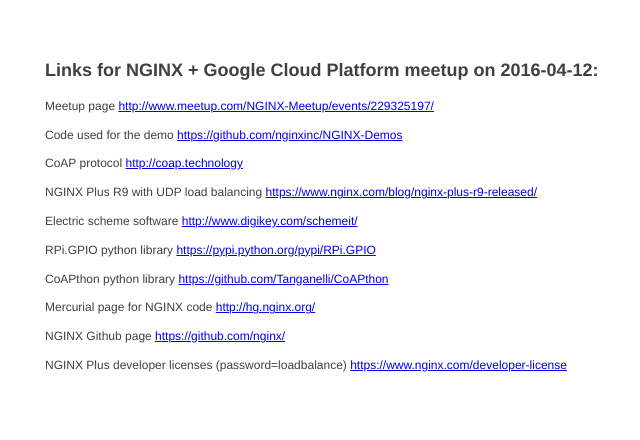
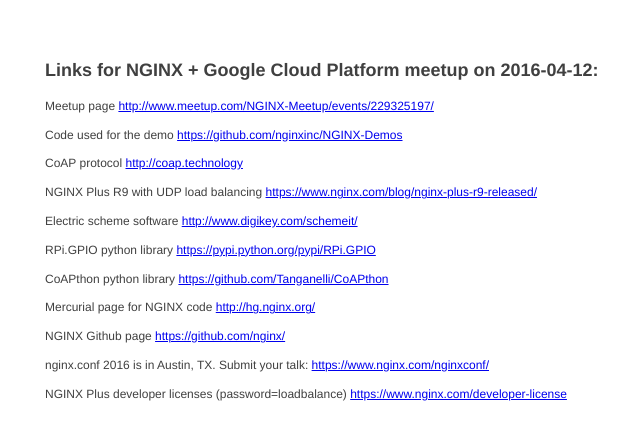
Before and after one commit to nshadrin/shadrin.org, a plain HTML site: page talks/2016-04-12-gcp-meetup/index.html in a window 1280 px wide. Shown: the whole page, without its empty margins (163-803 px from the left). Drawn offline with Linux system fonts and the light colour scheme.

Commit message:
added nginxconf page

```diff
--- a/talks/2016-04-12-gcp-meetup/index.html
+++ b/talks/2016-04-12-gcp-meetup/index.html
@@ -65,6 +65,12 @@ https://github.com/nginx/
 </a>
 </p>
 
+<p>nginx.conf 2016 is in Austin, TX. Submit your talk:
+<a href="https://www.nginx.com/nginxconf/">
+https://www.nginx.com/nginxconf/
+</a>
+</p>
+
 <p>NGINX Plus developer licenses (password=loadbalance)
 <a href="https://www.nginx.com/developer-license">
 https://www.nginx.com/developer-license
```
